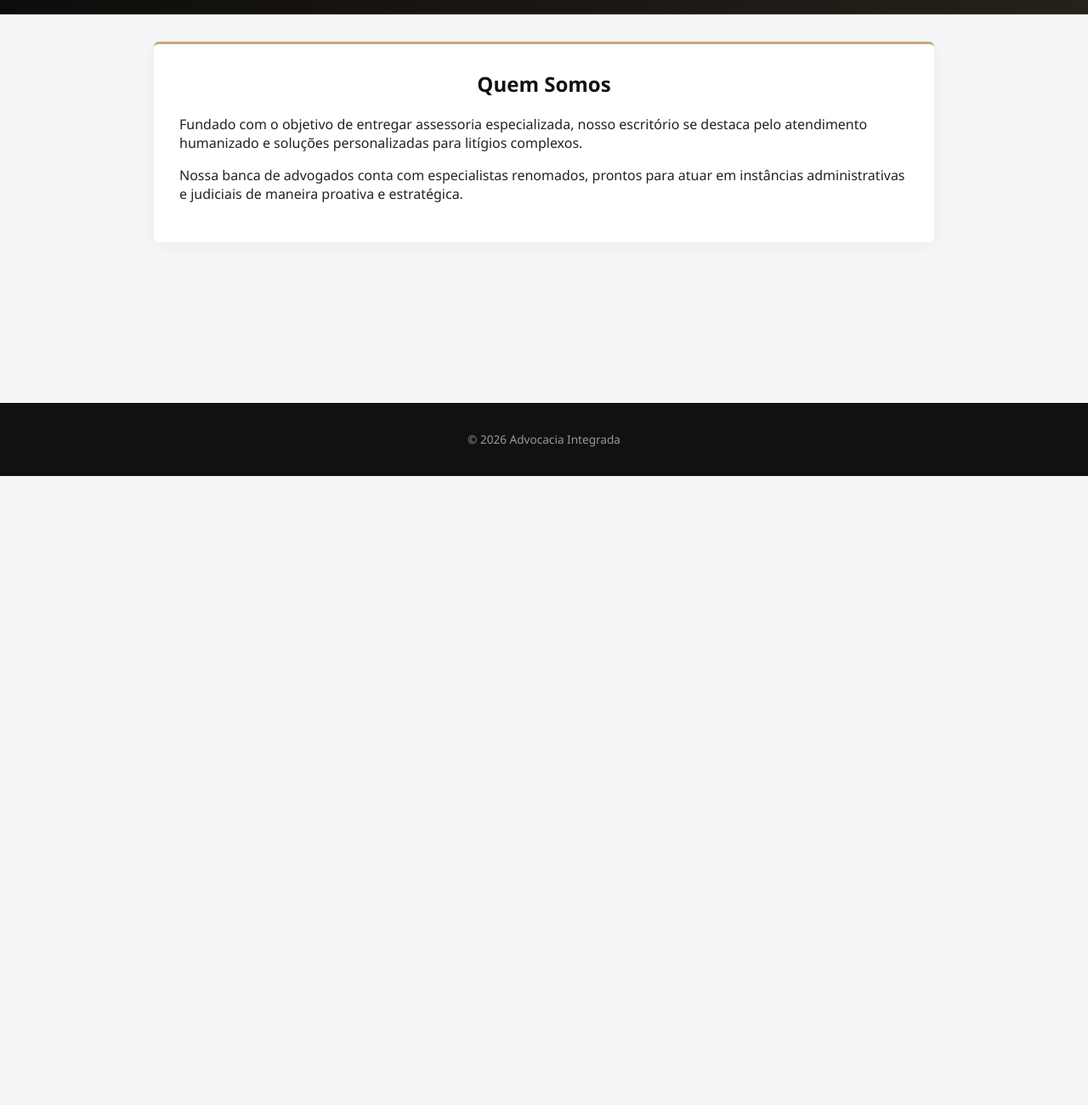
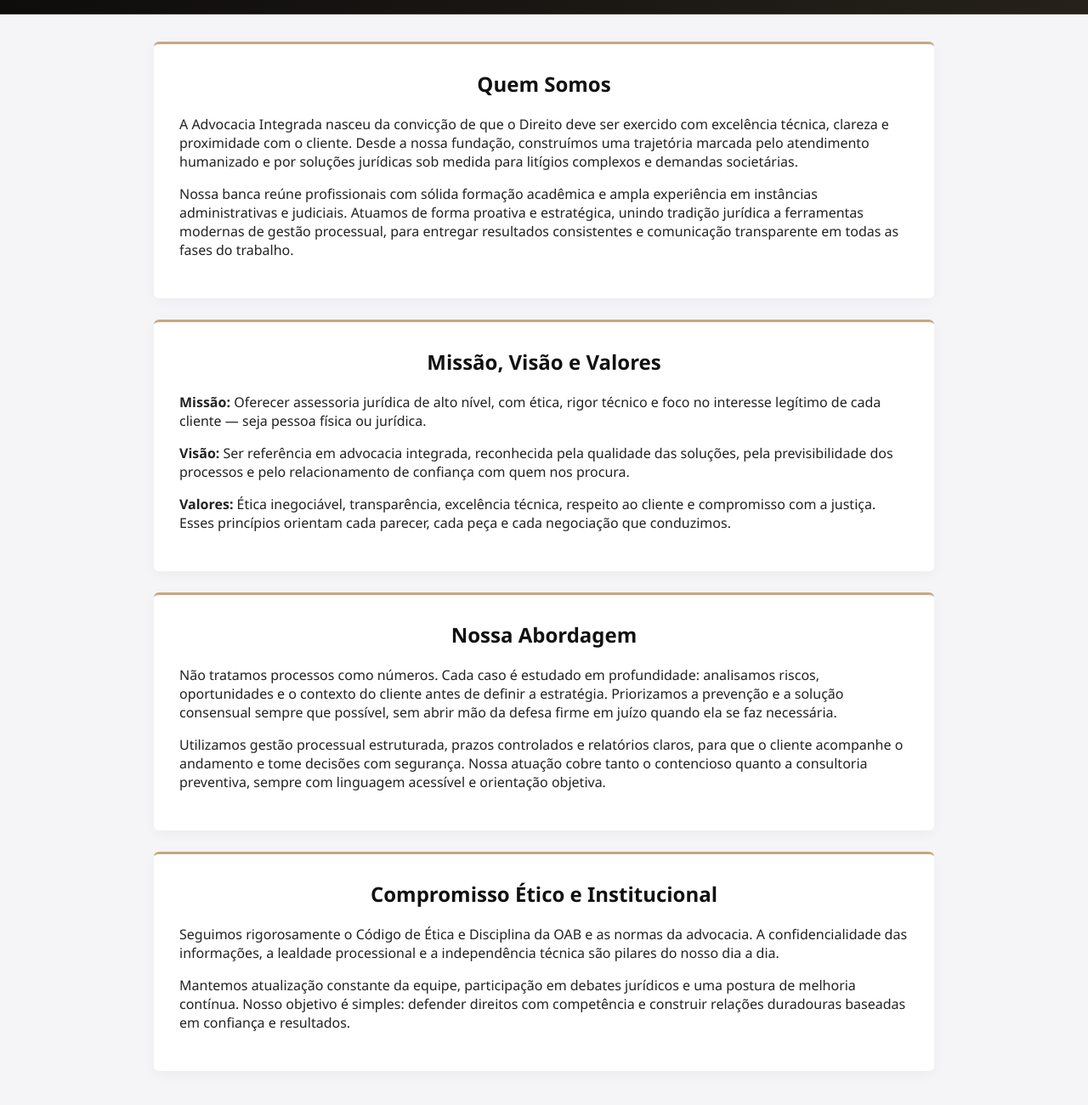
Before and after one commit to wesley-skz/escrit-rio, a website: page sobrenos.html in a window 1280 px wide. Shown: the part 240-1540 px from the top of the page at 85% size. Before the commit the page ends 800 px from the top, so only its background shows below. Drawn offline with Linux system fonts and the light colour scheme.

Commit message:
Amplia e enriquece a página Sobre Nós, mantendo o padrão visual das demais

```diff
--- a/sobrenos.html
+++ b/sobrenos.html
@@ -23,8 +23,27 @@
     <div class="container">
         <div class="card">
             <h2>Quem Somos</h2>
-            <p>Fundado com o objetivo de entregar assessoria especializada, nosso escritório se destaca pelo atendimento humanizado e soluções personalizadas para litígios complexos.</p>
-            <p>Nossa banca de advogados conta com especialistas renomados, prontos para atuar em instâncias administrativas e judiciais de maneira proativa e estratégica.</p>
+            <p>A Advocacia Integrada nasceu da convicção de que o Direito deve ser exercido com excelência técnica, clareza e proximidade com o cliente. Desde a nossa fundação, construímos uma trajetória marcada pelo atendimento humanizado e por soluções jurídicas sob medida para litígios complexos e demandas societárias.</p>
+            <p>Nossa banca reúne profissionais com sólida formação acadêmica e ampla experiência em instâncias administrativas e judiciais. Atuamos de forma proativa e estratégica, unindo tradição jurídica a ferramentas modernas de gestão processual, para entregar resultados consistentes e comunicação transparente em todas as fases do trabalho.</p>
+        </div>
+
+        <div class="card">
+            <h2>Missão, Visão e Valores</h2>
+            <p><strong>Missão:</strong> Oferecer assessoria jurídica de alto nível, com ética, rigor técnico e foco no interesse legítimo de cada cliente — seja pessoa física ou jurídica.</p>
+            <p><strong>Visão:</strong> Ser referência em advocacia integrada, reconhecida pela qualidade das soluções, pela previsibilidade dos processos e pelo relacionamento de confiança com quem nos procura.</p>
+            <p><strong>Valores:</strong> Ética inegociável, transparência, excelência técnica, respeito ao cliente e compromisso com a justiça. Esses princípios orientam cada parecer, cada peça e cada negociação que conduzimos.</p>
+        </div>
+
+        <div class="card">
+            <h2>Nossa Abordagem</h2>
+            <p>Não tratamos processos como números. Cada caso é estudado em profundidade: analisamos riscos, oportunidades e o contexto do cliente antes de definir a estratégia. Priorizamos a prevenção e a solução consensual sempre que possível, sem abrir mão da defesa firme em juízo quando ela se faz necessária.</p>
+            <p>Utilizamos gestão processual estruturada, prazos controlados e relatórios claros, para que o cliente acompanhe o andamento e tome decisões com segurança. Nossa atuação cobre tanto o contencioso quanto a consultoria preventiva, sempre com linguagem acessível e orientação objetiva.</p>
+        </div>
+
+        <div class="card">
+            <h2>Compromisso Ético e Institucional</h2>
+            <p>Seguimos rigorosamente o Código de Ética e Disciplina da OAB e as normas da advocacia. A confidencialidade das informações, a lealdade processional e a independência técnica são pilares do nosso dia a dia.</p>
+            <p>Mantemos atualização constante da equipe, participação em debates jurídicos e uma postura de melhoria contínua. Nosso objetivo é simples: defender direitos com competência e construir relações duradouras baseadas em confiança e resultados.</p>
         </div>
     </div>
 
```
